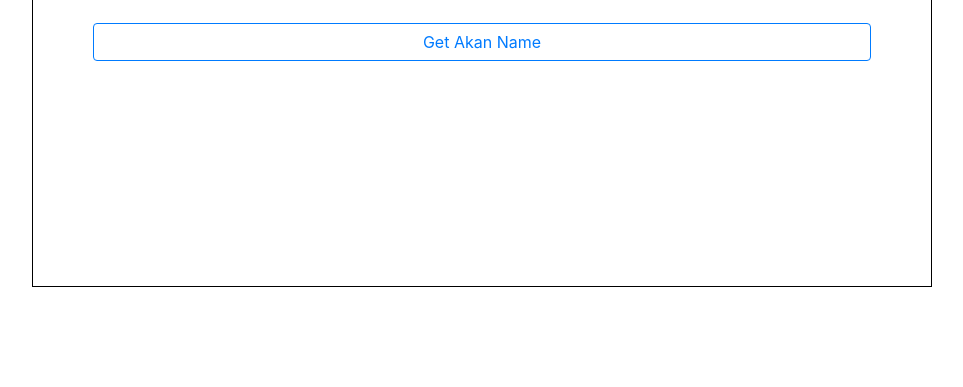
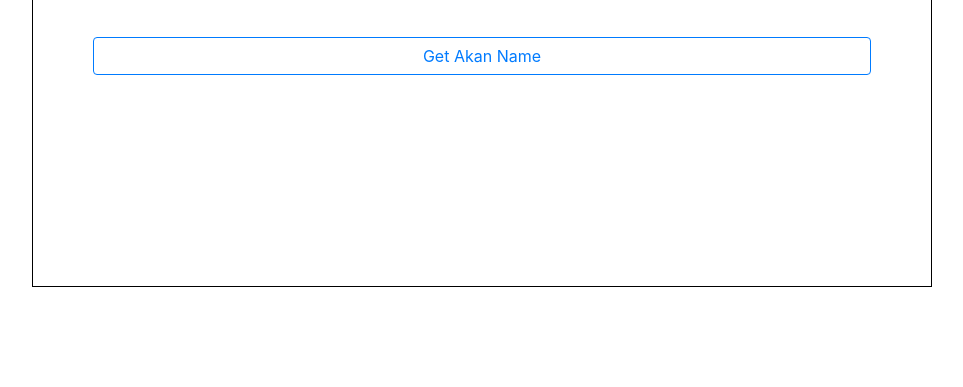
Before and after one commit to hamida-mstafa/project-akan, a plain HTML site: page index.html in a window 1280 px wide. Shown: the part 513-900 px from the top of the page, without its empty margins (158-1121 px from the left). Drawn offline with Linux system fonts and the light colour scheme.

Commit message:
style the error button class

```diff
--- a/css/styles.css
+++ b/css/styles.css
@@ -21,3 +21,7 @@ body{
     font-weight: bold;
     height: 2px;
 }
+
+.btn{
+    margin-top: 30px;
+}
```
